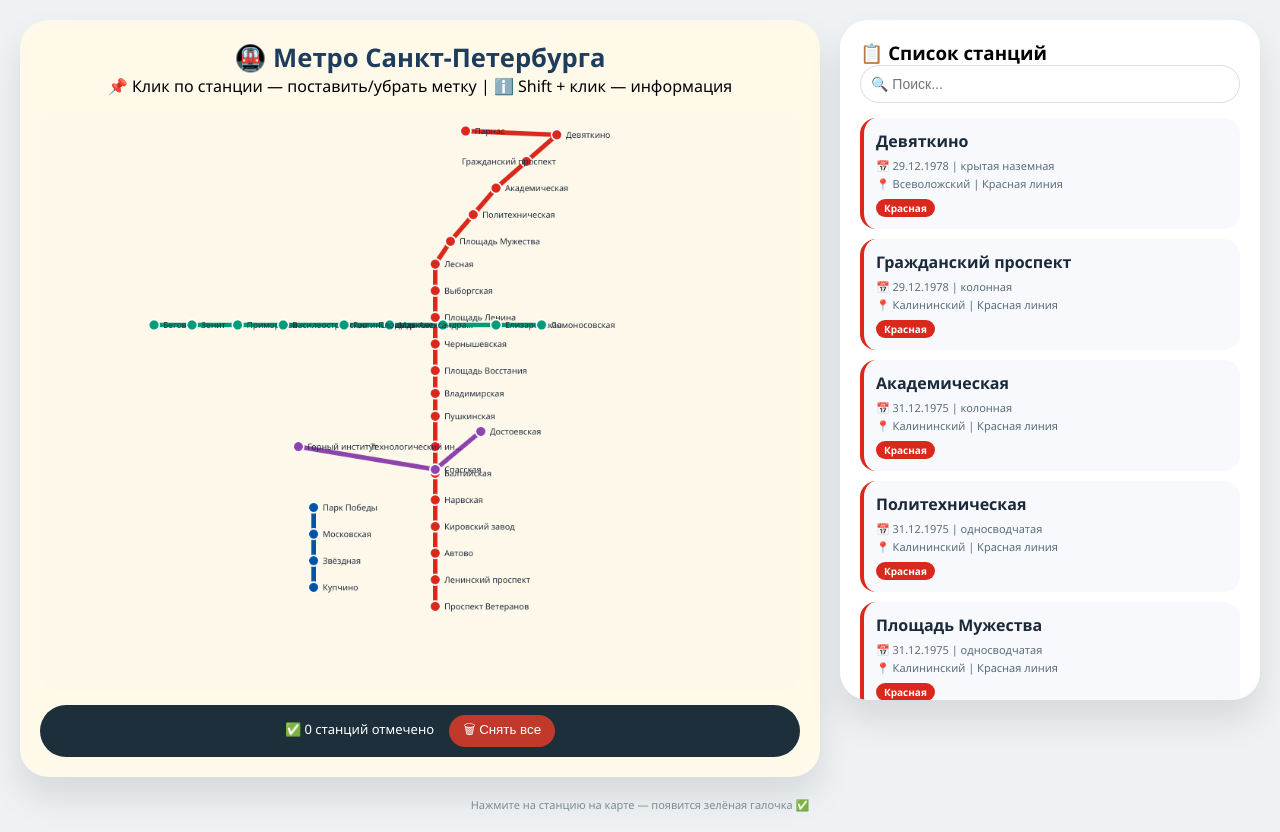
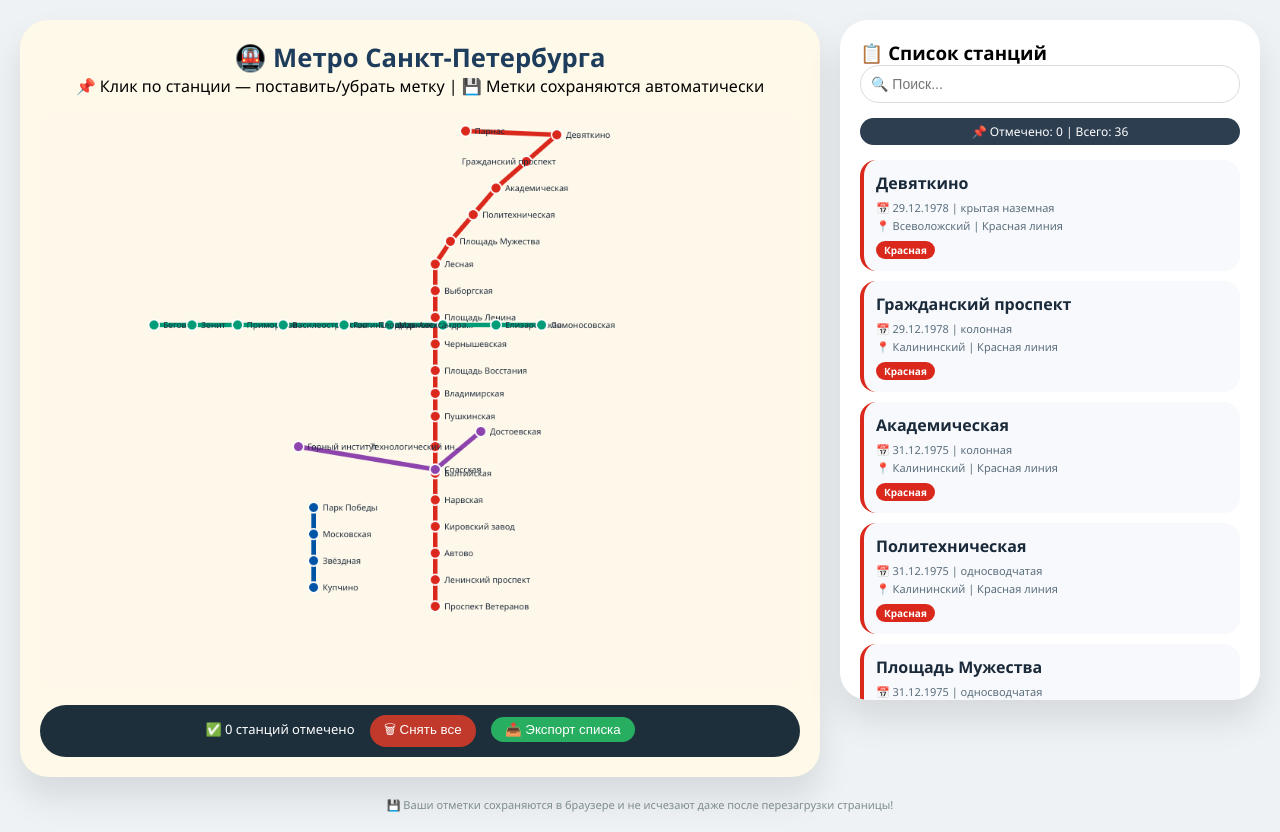
Before and after one commit to alekhn1/metromaptest, a plain HTML site: page index.html in a window 1280 px wide. Both pictures are taken after a click on the button "🗑 Снять все". Drawn offline with Linux system fonts and the light colour scheme.

Commit message:
Update index.html

```diff
--- a/index.html
+++ b/index.html
@@ -3,7 +3,7 @@
 <head>
     <meta charset="UTF-8">
     <meta name="viewport" content="width=device-width, initial-scale=1.0, user-scalable=yes">
-    <title>Метро Санкт-Петербурга — интерактивная карта с метками</title>
+    <title>Метро Санкт-Петербурга — с сохранением меток</title>
     <style>
         * {
             margin: 0;
@@ -85,6 +85,16 @@
             cursor: pointer;
         }
 
+        .save-status {
+            background: #27ae60;
+            border: none;
+            color: white;
+            padding: 5px 14px;
+            border-radius: 30px;
+            margin-left: 12px;
+            cursor: pointer;
+        }
+
         .station-card {
             background: #f8f9fc;
             border-radius: 16px;
@@ -157,22 +167,24 @@
     <div class="map-container">
         <div class="title">
             <h1>🚇 Метро Санкт-Петербурга</h1>
-            <p>📌 Клик по станции — поставить/убрать метку | ℹ️ Shift + клик — информация</p>
+            <p>📌 Клик по станции — поставить/убрать метку | 💾 Метки сохраняются автоматически</p>
         </div>
         <canvas id="metroCanvas" width="1000" height="760" style="width:100%; height:auto; aspect-ratio:1000/760"></canvas>
         <div class="info-panel">
             ✅ <span id="markCount">0</span> станций отмечено
             <button class="reset-btn" id="resetMarksBtn">🗑 Снять все</button>
+            <button class="save-status" id="exportMarksBtn">📤 Экспорт списка</button>
         </div>
     </div>
 
     <div class="sidebar">
         <h3>📋 Список станций</h3>
         <input type="text" id="searchInput" class="search-box" placeholder="🔍 Поиск...">
+        <div class="stats-badge" id="sidebarStats"></div>
         <div id="stationsList"></div>
     </div>
 </div>
-<footer>Нажмите на станцию на карте — появится зелёная галочка ✅</footer>
+<footer>💾 Ваши отметки сохраняются в браузере и не исчезают даже после перезагрузки страницы!</footer>
 
 <script>
     (function() {
@@ -261,9 +273,36 @@
             { from: "Спасская", to: "Достоевская", line: "purple" }
         ];
 
-        // ======================= ЛОГИКА РАБОТЫ =======================
-        let markedStations = new Set();
+        // ======================= РАБОТА С LOCALSTORAGE (СОХРАНЕНИЕ МЕТОК) =======================
 
+        // Ключ для хранения в localStorage
+        const STORAGE_KEY = 'metro_spb_marks';
+
+        // Загрузка сохранённых меток
+        function loadMarksFromStorage() {
+            const saved = localStorage.getItem(STORAGE_KEY);
+            if (saved) {
+                try {
+                    const marksArray = JSON.parse(saved);
+                    return new Set(marksArray);
+                } catch(e) {
+                    console.error('Ошибка загрузки меток:', e);
+                    return new Set();
+                }
+            }
+            return new Set();
+        }
+
+        // Сохранение меток в localStorage
+        function saveMarksToStorage(marksSet) {
+            const marksArray = Array.from(marksSet);
+            localStorage.setItem(STORAGE_KEY, JSON.stringify(marksArray));
+        }
+
+        // Инициализируем метки из localStorage
+        let markedStations = loadMarksFromStorage();
+
+        // ======================= ОТРИСОВКА КАРТЫ =======================
         const canvas = document.getElementById('metroCanvas');
         const ctx = canvas.getContext('2d');
         const markCountSpan = document.getElementById('markCount');
@@ -342,8 +381,34 @@
             } else {
                 markedStations.add(stationName);
             }
+            // Сохраняем в localStorage
+            saveMarksToStorage(markedStations);
             renderMap();
             updateSidebar();
+        }
+
+        function resetAllMarks() {
+            markedStations.clear();
+            saveMarksToStorage(markedStations);
+            renderMap();
+            updateSidebar();
+        }
+
+        function exportMarksList() {
+            const marksArray = Array.from(markedStations);
+            if (marksArray.length === 0) {
+                alert("Нет отмеченных станций");
+                return;
+            }
+            const text = marksArray.join("\n");
+            // Создаём временный элемент для копирования
+            const textarea = document.createElement('textarea');
+            textarea.value = text;
+            document.body.appendChild(textarea);
+            textarea.select();
+            document.execCommand('copy');
+            document.body.removeChild(textarea);
+            alert(`✅ Список отмеченных станций скопирован в буфер обмена!\n\n${marksArray.length} станций:\n${marksArray.join(", ")}`);
         }
 
         // Обработчик клика по canvas
@@ -369,12 +434,9 @@
             }
         });
 
-        // Сброс всех меток
-        document.getElementById('resetMarksBtn').addEventListener('click', () => {
-            markedStations.clear();
-            renderMap();
-            updateSidebar();
-        });
+        // Кнопки
+        document.getElementById('resetMarksBtn').addEventListener('click', resetAllMarks);
+        document.getElementById('exportMarksBtn').addEventListener('click', exportMarksList);
 
         // Боковая панель
         function updateSidebar() {
@@ -384,12 +446,15 @@
                 s.district.toLowerCase().includes(searchValue)
             );
 
+            document.getElementById('sidebarStats').innerHTML = `📌 Отмечено: ${markedStations.size} | Всего: ${stations.length}`;
+
             let html = '';
             for (let st of filtered) {
                 const lineName = { red: "Красная", blue: "Синяя", green: "Зелёная", purple: "Фиолетовая", orange: "Красносельская" }[st.line];
+                const isMarked = markedStations.has(st.name);
                 html += `
-                    <div class="station-card" style="border-left-color: ${COLORS[st.line]}" onclick="window.dispatchEvent(new CustomEvent('selectStation', {detail: '${st.name}'}))">
-                        <h4>${st.name} ${st.closed ? '⛔' : ''} ${markedStations.has(st.name) ? '✅' : ''}</h4>
+                    <div class="station-card" style="border-left-color: ${COLORS[st.line]}" onclick="window.dispatchEvent(new CustomEvent('selectStation', {detail: '${st.name.replace(/'/g, "\\'")}'}))">
+                        <h4>${st.name} ${st.closed ? '⛔' : ''} ${isMarked ? '✅' : ''}</h4>
                         <p>📅 ${st.date} | ${st.type}</p>
                         <p>📍 ${st.district} | ${lineName} линия</p>
                         <span class="line-badge" style="background: ${COLORS[st.line]}; color: white">${lineName}</span>
@@ -410,6 +475,11 @@
         // Запуск
         renderMap();
         updateSidebar();
+
+        // Сообщение о восстановлении меток
+        if (markedStations.size > 0) {
+            console.log(`✅ Восстановлено ${markedStations.size} сохранённых меток`);
+        }
     })();
 </script>
 </body>
```
